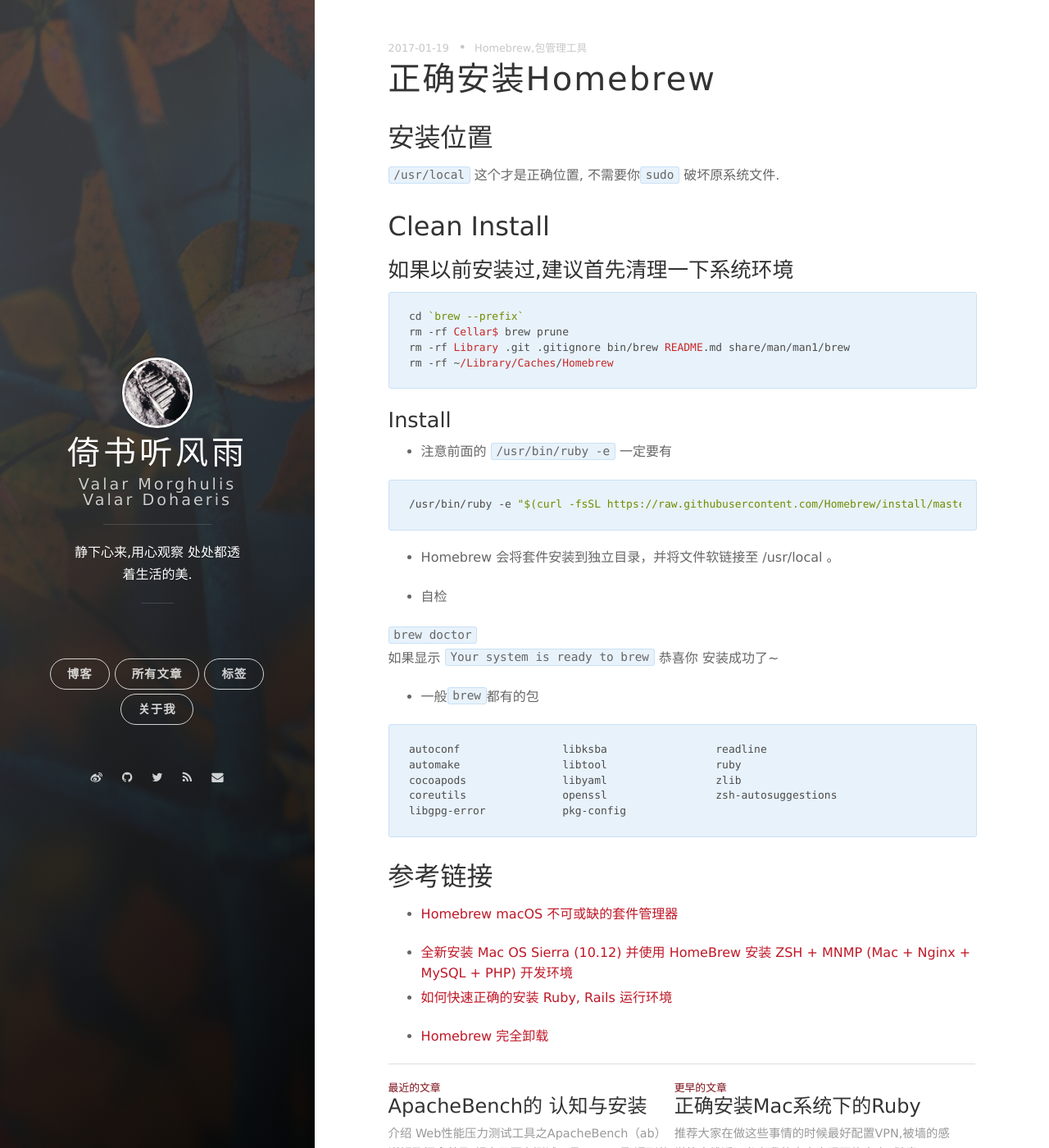
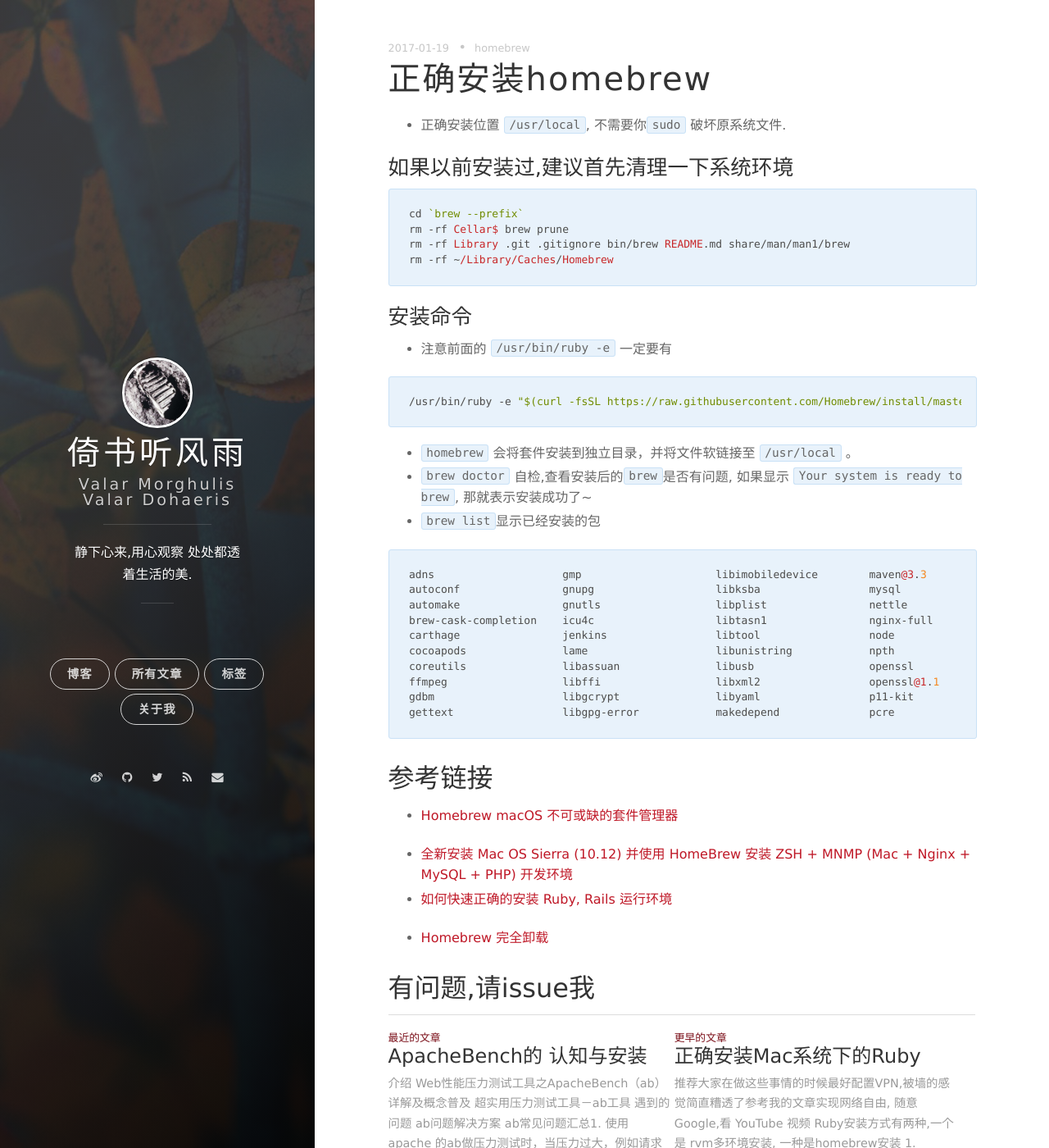
Before and after one commit to manajay/manajay.github.io, a Jekyll site: the page built from _posts/2017-01-19-homebrew-clean-install.md, in a window 1280 px wide and 1400 px high. Shown: the whole window at 82% size. Built offline with Jekyll 4.4.1, drawn with Linux system fonts in a browser that asks for light colours; nearby versions of some CDN libraries; comment, search, counter and statistics services are not loaded.

Commit message:
modify homebrew-clean-install

````diff
--- a/_posts/2017-01-19-homebrew-clean-install.md
+++ b/_posts/2017-01-19-homebrew-clean-install.md
@@ -1,15 +1,12 @@
 ---
 layout: post
-title: 正确安装Homebrew
-tag: Homebrew,包管理工具
+title: 正确安装homebrew
+tag: homebrew
 date: 2017-01-19 12:23:32 +09:00
 ---
 
-## 安装位置
+* 正确安装位置 `/usr/local`, 不需要你`sudo` 破坏原系统文件.
 
-`/usr/local` 这个才是正确位置, 不需要你`sudo` 破坏原系统文件.
-
-## Clean Install
 
 ### 如果以前安装过,建议首先清理一下系统环境
 
@@ -20,31 +17,29 @@ rm -rf Library .git .gitignore bin/brew README.md share/man/man1/brew
 rm -rf ~/Library/Caches/Homebrew
 ```
 
-### Install
+### 安装命令
 
 * 注意前面的  `/usr/bin/ruby -e` 一定要有
 
 ```
 /usr/bin/ruby -e "$(curl -fsSL https://raw.githubusercontent.com/Homebrew/install/master/install)"
 ```
-* Homebrew 会将套件安装到独立目录，并将文件软链接至 /usr/local 。
 
-
-* 自检
-
-`brew doctor`
-如果显示
-`Your system is ready to brew`
-恭喜你 安装成功了~
-
-* 一般`brew`都有的包
+* `homebrew` 会将套件安装到独立目录，并将文件软链接至 `/usr/local` 。
+* `brew doctor` 自检,查看安装后的`brew`是否有问题, 如果显示 `Your system is ready to brew`, 那就表示安装成功了~
+* `brew list`显示已经安装的包
 
 ```
-autoconf		libksba			readline
-automake		libtool			ruby
-cocoapods		libyaml			zlib
-coreutils		openssl			zsh-autosuggestions
-libgpg-error		pkg-config
+adns			gmp			libimobiledevice	maven@3.3		pinentry		tomcat
+autoconf		gnupg			libksba			mysql			pkg-config		tree
+automake		gnutls			libplist		nettle			protobuf		usbmuxd
+brew-cask-completion	icu4c			libtasn1		nginx-full		python			x264
+carthage		jenkins			libtool			node			python3			xvid
+cocoapods		lame			libunistring		npth			readline		xz
+coreutils		libassuan		libusb			openssl			redis
+ffmpeg			libffi			libxml2			openssl@1.1		rtmp-nginx-module
+gdbm			libgcrypt		libyaml			p11-kit			sqlite
+gettext			libgpg-error		makedepend		pcre			swiftlint
 ```
 
 
@@ -56,3 +51,5 @@ libgpg-error		pkg-config
 * [如何快速正确的安装 Ruby, Rails 运行环境](https://ruby-china.org/wiki/install_ruby_guide)
 
 * [Homebrew 完全卸载](http://www.jianshu.com/p/18772092ee6b)
+
+## 有问题,请issue我
````
Also changed, not shown: _posts/2017-01-19-mac-ruby-install.md (+0 -2 lines).
